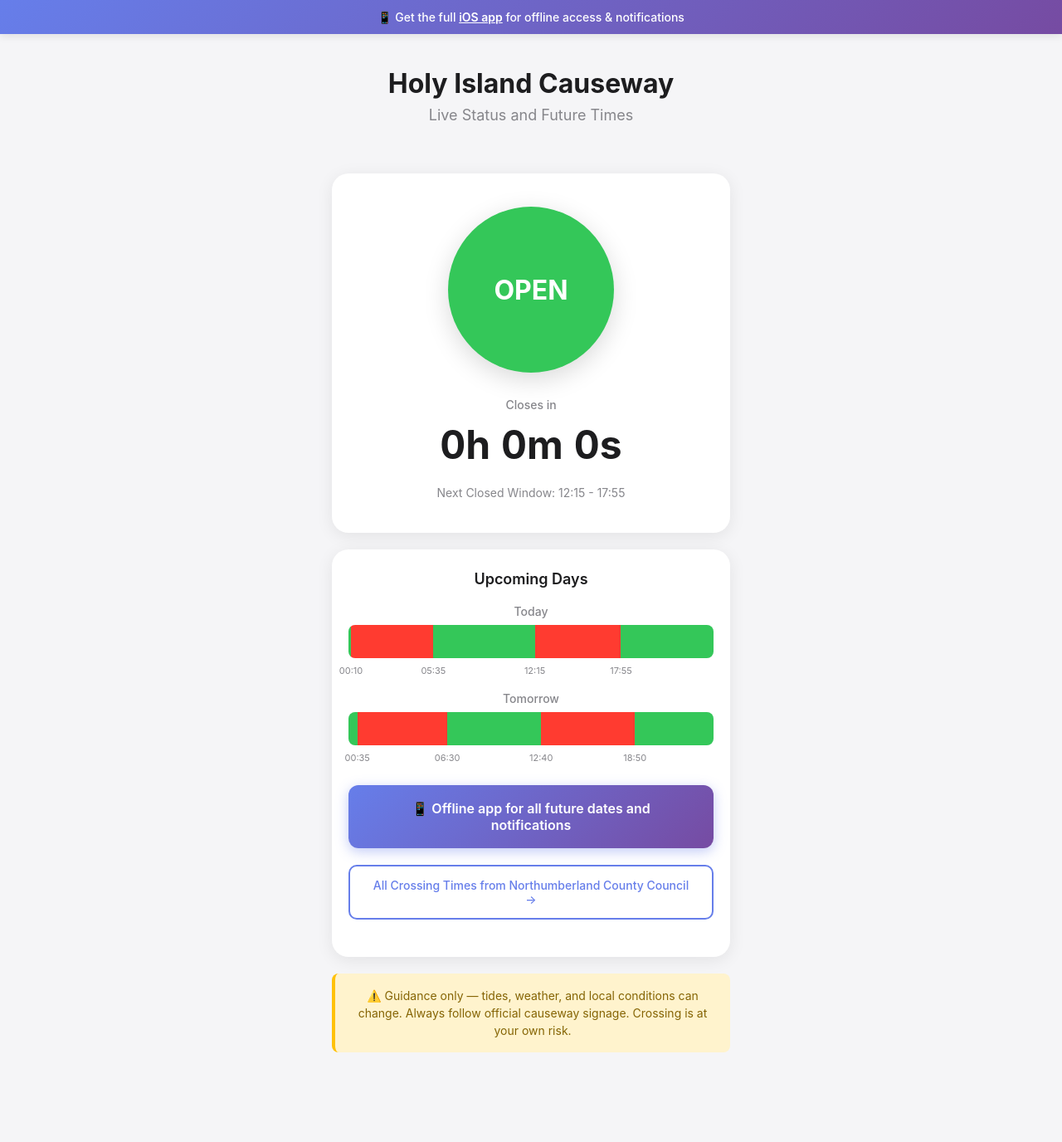
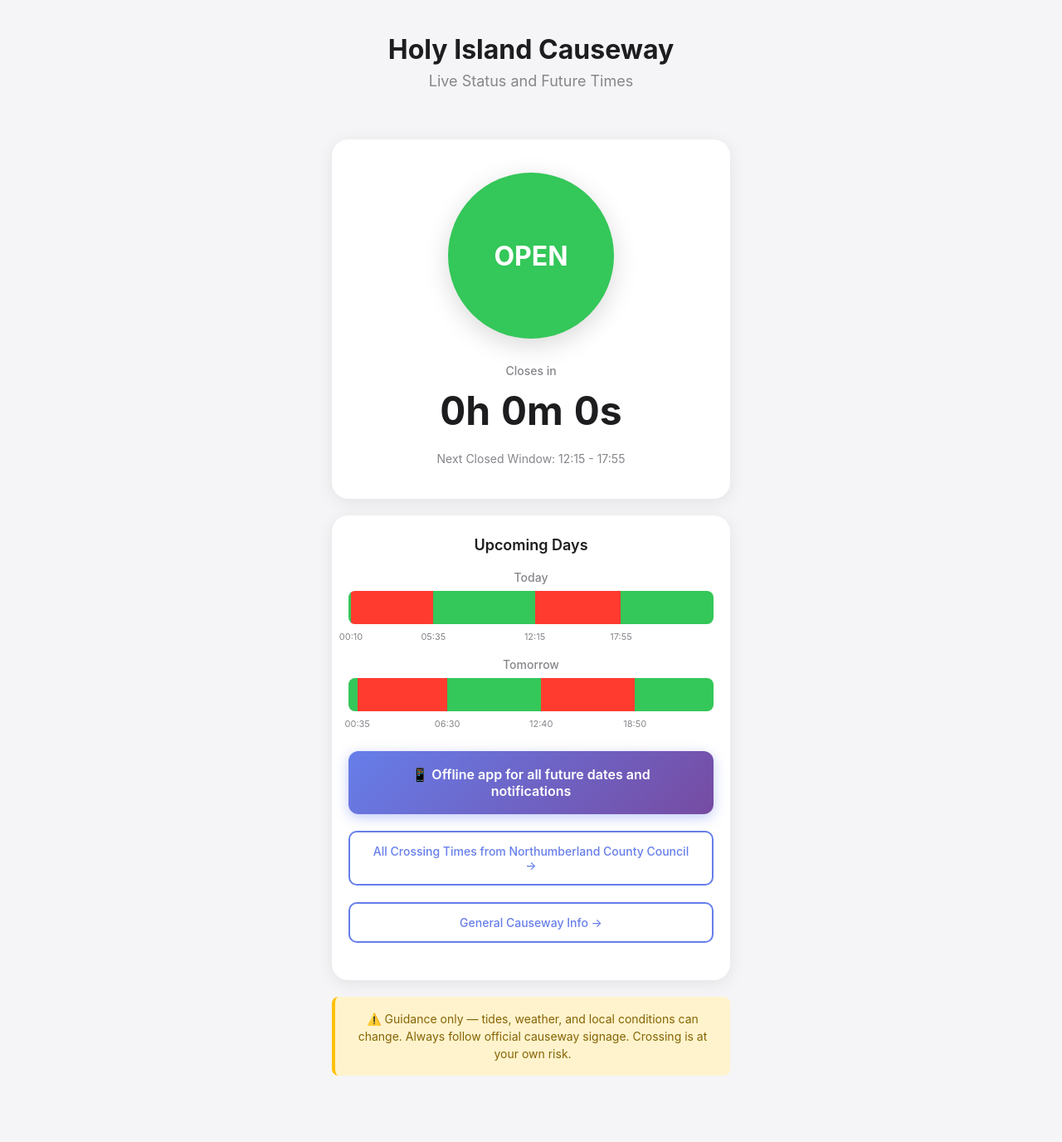
Before and after one commit to leon44/causewaywebapp, a Flask app: page / in a window 1280 px wide. Shown: the top 1376 px of the page at 83% size. Run offline with Flask 3, Linux system fonts and the light colour scheme.

Commit message:
Added link to more info

```diff
--- a/templates/index.html
+++ b/templates/index.html
@@ -305,10 +305,6 @@
     </style>
 </head>
 <body>
-    <div class="app-banner" id="app-banner">
-        📱 Get the full <a href="https://apps.apple.com/il/app/holy-island-crossing-times/id6760356995" target="_blank">iOS app</a> for offline access & notifications
-    </div>
-
     <div class="container">
         <header>
             <h1>Holy Island Causeway</h1>
@@ -465,6 +461,10 @@
                     <a href="https://holyislandcrossingtimes.northumberland.gov.uk/" class="external-link" target="_blank" rel="noopener noreferrer">
                         All Crossing Times from Northumberland County Council →
                     </a>
+
+                    <a href="https://holy-island.uk/crossing-holy-islands-causeway-and-what-you-need-to-know/" class="external-link" target="_blank" rel="noopener noreferrer">
+                        General Causeway Info →
+                    </a>
                 </div>
 
                 <div class="disclaimer">
```
